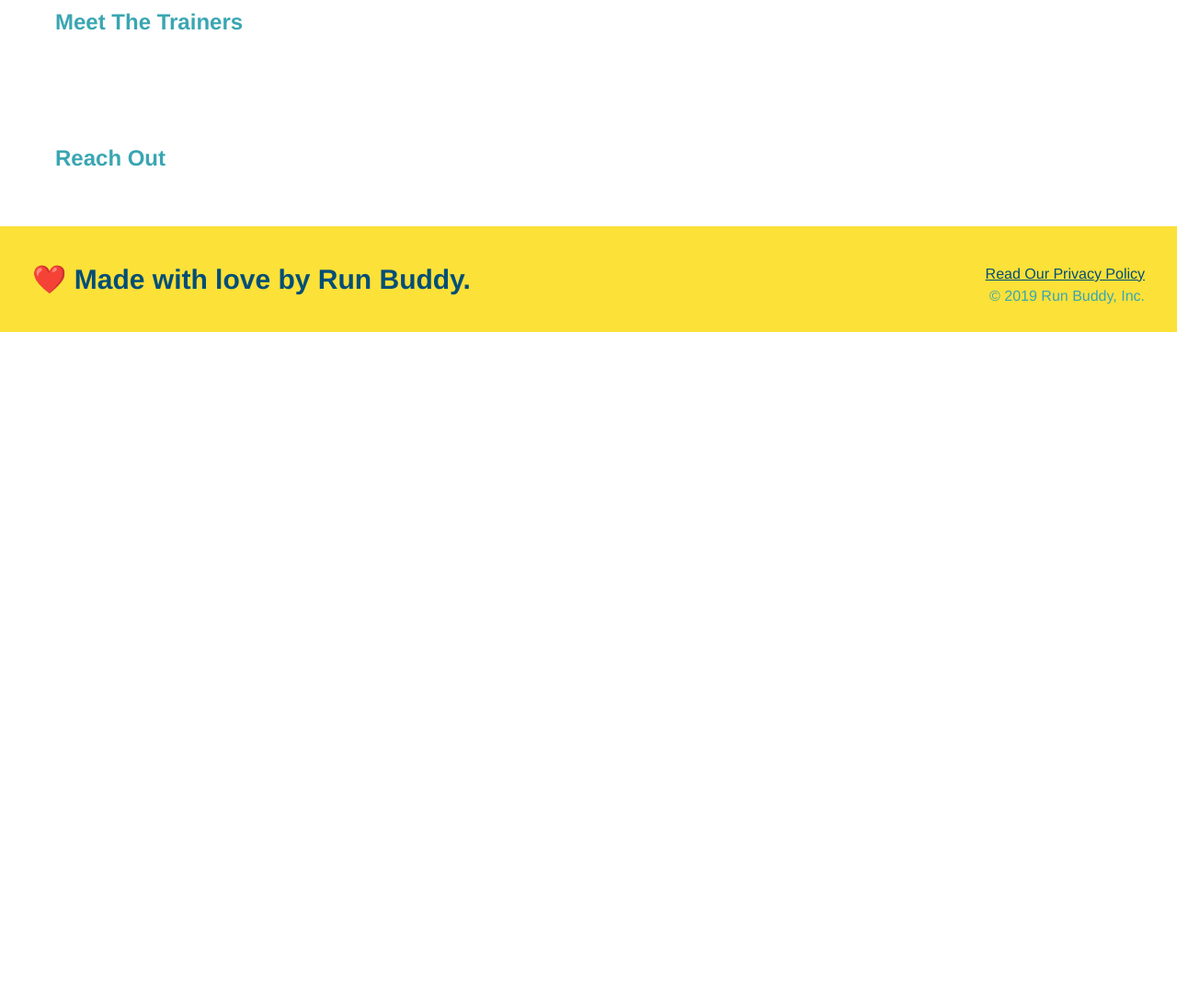
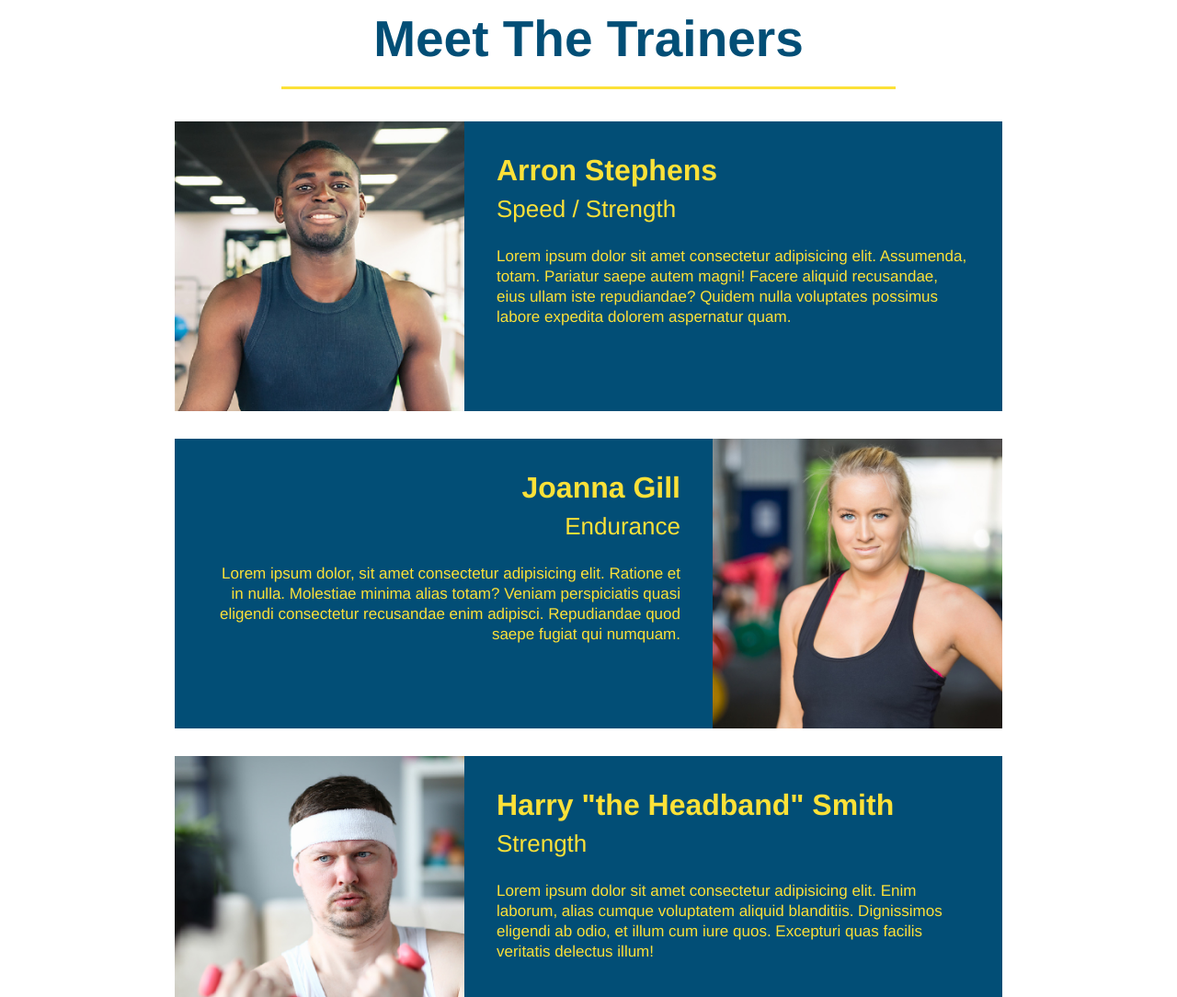
Before and after one commit to GDVexon248/run-buddy, a plain HTML site: page index.html in a window 1280 px wide. Shown: the part 2900-3984 px from the top of the page at 92% size. Before the commit the page ends 3261 px from the top, so only its background shows below. Drawn offline with Linux system fonts and the light colour scheme.

Commit message:
meet the trainers section

```diff
--- a/assets/css/style.css
+++ b/assets/css/style.css
@@ -185,3 +185,54 @@ section {
 .steps span {
     font-size: 38px;
 }
+
+.trainers {
+    text-align: center;
+}
+
+.trainer {
+    width: 900px;
+    margin: 0 auto 30px auto;
+    background: #024e76;
+    color: #fce138;
+    overflow: auto;
+}
+
+.trainer img {
+    width: 35%;
+    float: left;
+    overflow: auto;
+}
+
+.trainer-bio {
+    padding: 35px;
+    float: left;
+    width: 65%;
+    overflow: auto;
+}
+
+.trainer-bio h3 {
+    font-size: 32px;
+    margin-bottom: 8px;
+}
+
+.trainer-bio h4 {
+    font-weight: lighter;
+    font-size: 26px;
+    margin-bottom: 25px;
+}
+
+.trainer-bio p {
+    font-size: 17px;
+    line-height: 1.3;
+}
+
+
+
+.text-left {
+    text-align: left;
+}
+
+.text-right {
+    text-align: right;
+}
--- a/index.html
+++ b/index.html
@@ -111,8 +111,43 @@
     </section>
 
     <!-- "meet the trainers" section -->
-    <section>
-    <h2>Meet The Trainers</h2>
+    <section id="your-trainers" class="trainers">
+       <h2 class="section-title primary-border">
+           Meet The Trainers
+       </h2>
+
+       <article class="trainer">
+           <img src="./assets/images/trainer-1.jpg" alt="Arron Stephens in his workout clothes, ready to pump iron" />
+           <div class="trainer-bio text-left">
+               <h3>Arron Stephens</h3>
+               <h4>Speed / Strength</h4>
+               <p>
+                   Lorem ipsum dolor sit amet consectetur adipisicing elit. Assumenda, totam. Pariatur saepe autem magni! Facere aliquid recusandae, eius ullam iste repudiandae? Quidem nulla voluptates possimus labore expedita dolorem aspernatur quam.
+               </p>
+           </div>
+       </article>
+
+       <article class="trainer">
+           <div class="trainer-bio text-right">
+               <h3>Joanna Gill</h3>
+               <h4>Endurance</h4>
+               <p>
+                  Lorem ipsum dolor, sit amet consectetur adipisicing elit. Ratione et in nulla. Molestiae minima alias totam? Veniam perspiciatis quasi eligendi consectetur recusandae enim adipisci. Repudiandae quod saepe fugiat qui numquam.
+               </p>
+           </div>
+           <img src="./assets/images/trainer-2.jpg" alt="Joanna Gill cooling off after a workout">
+       </article>
+
+       <article class="trainer">
+           <img src="./assets/images/trainer-3.jpg" alt="Harry Smith wearing a headband and lifting comically small pink weights">
+           <div class="trainer-bio text-left">
+               <h3>Harry "the Headband" Smith</h3>
+               <h4>Strength</h4>
+               <p>
+                  Lorem ipsum dolor sit amet consectetur adipisicing elit. Enim laborum, alias cumque voluptatem aliquid blanditiis. Dignissimos eligendi ab odio, et illum cum iure quos. Excepturi quas facilis veritatis delectus illum!
+               </p>
+           </div>
+       </article>
     </section>
 
     <!-- "reach out" section -->
```
Also changed, not shown: assets/images/trainer-1.jpg (added), assets/images/trainer-2.jpg (added), assets/images/trainer-3.jpg (added).
